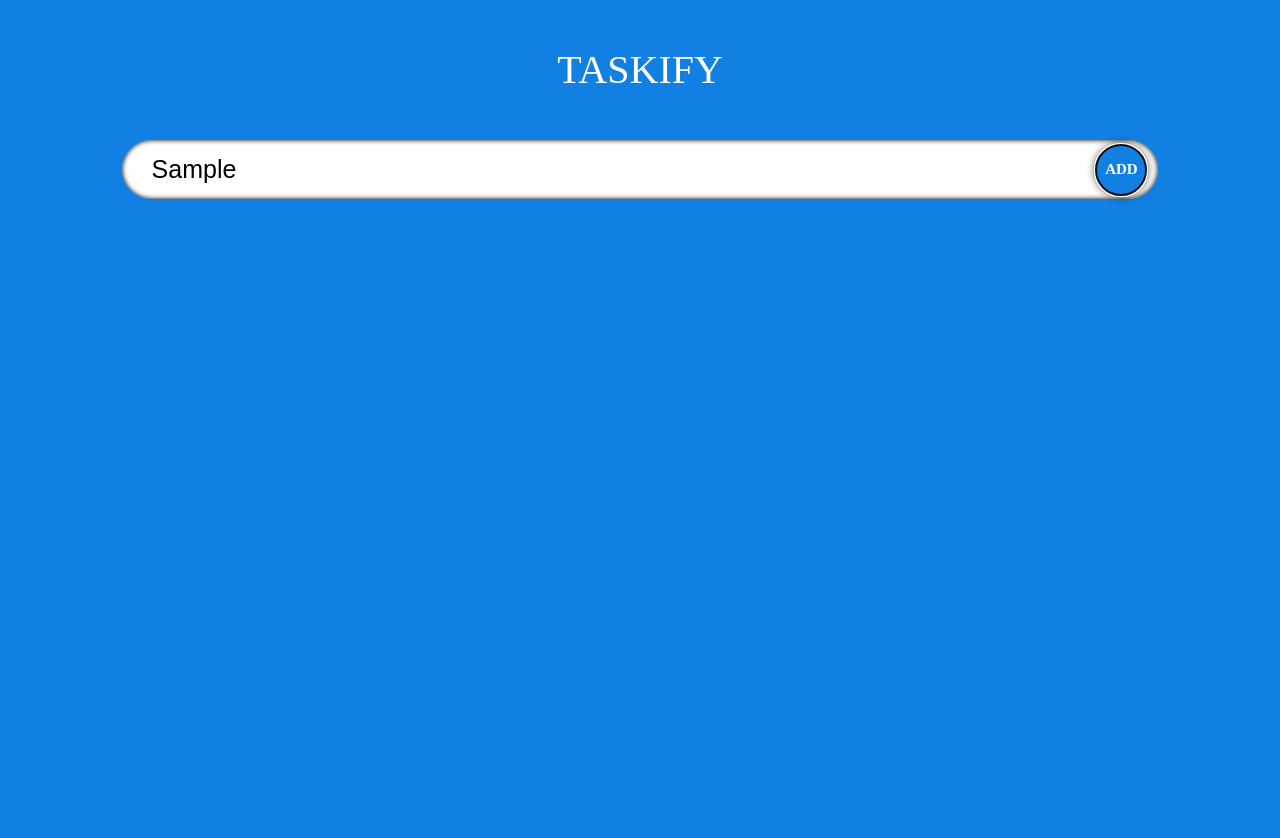
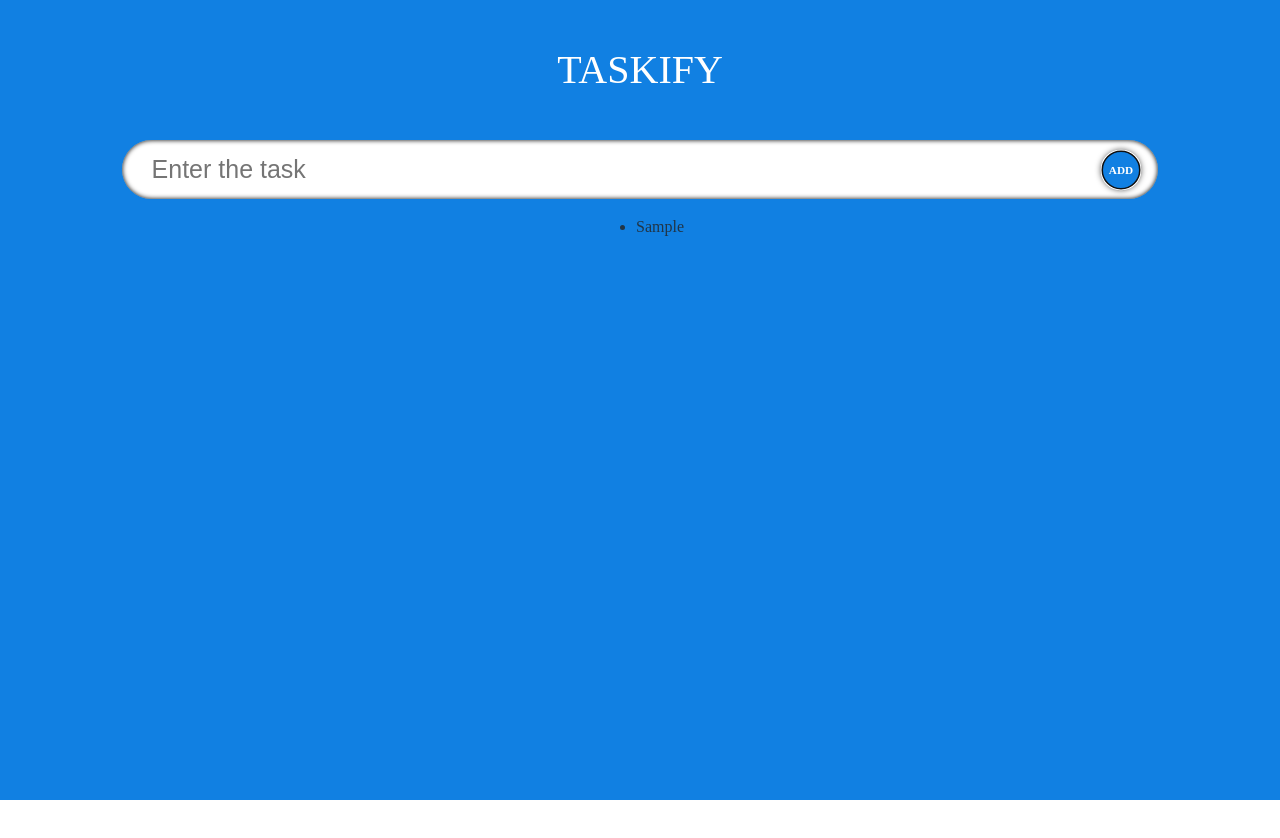
Before and after one commit to Himesh-Codes/FindVideoGame, a React (Vite) app in the folder taskify/: page / in a window 1280 px wide. Both pictures are taken after typing "Sample" into the empty fields and a click on the button "ADD". Shown: the top 838 px of the page. After the commit the page ends 800 px from the top, so only its background shows below. Built offline with nearby package versions, Linux system fonts and the light colour scheme; a web font is replaced by a local one.

Commit message:
React context usage instead of props driiling for tasks data

```diff
--- a/taskify/src/App.css
+++ b/taskify/src/App.css
@@ -1,4 +1,8 @@
 @import url('https://fonts.googleapis.com/css2?family=Neucha&display=swap');
+
+/* Using import to reduce CSS file load in browser, by including one CSS file in another, and use this css file reference in all components */
+@import url('./assets/css/field.css');
+@import url('./assets/css/taskList.css');
 
 .heading{
   font-family: 'Neucha', cursive;
@@ -12,7 +16,7 @@
 
 .App{
   width: 100vw;
-  height: 100vw;
+  height: 100vh;
   display: flex;
   flex-direction: column;
   align-items: center;
--- a/taskify/src/App.tsx
+++ b/taskify/src/App.tsx
@@ -1,24 +1,37 @@
 import { useState } from 'react';
 import './App.css'
 import InputField from './components/InputField';
-import { Task, TaskState } from './interfaces/task';
+import TaskList from './components/TaskList';
+import { Task, TaskState, TaskListProp} from './interfaces/task';
+import { ApplicationTaskContext } from './components/context/ApplicationContext';
 
 export default function App(): JSX.Element{
   const [task, setTask] = useState<string>("");
   const [tasks, pushStacks] = useState<Task[]>([]);
 
+  const addTasks = (event: React.FormEvent) => {
+    // prevent the page refresh
+    event.preventDefault();
+    if (task) {
+      pushStacks([...tasks, {id: `${Date.now().toString()}-${task}`,taskName:task}]);
+      // empty the input after add
+      setTask("");
+    }
+  };
+
+  console.log(tasks);
+
   let inputProps: TaskState = {task: task, setTask: setTask, addTasks: addTasks};
+  let tasksList: TaskListProp = {pushStacks};
 
   return (
     <div className="App">
         <span className="heading">Taskify</span>
-        <InputField {...inputProps}/>
+        <ApplicationTaskContext.Provider value={tasks}>
+          <InputField {...inputProps}/>
+          <TaskList {...tasksList}/>
+        </ApplicationTaskContext.Provider>
     </div>
   );
+
 }
-
-function addTasks(event: React.FormEvent<HTMLFormElement>) {
-  // prevent the page refresh
-  event.preventDefault();
-  console.log("Llalalalal");
-}
--- a/taskify/src/components/field.css
+++ b/taskify/src/assets/css/field.css
@@ -20,7 +20,8 @@
 }
 
 .inputField:focus{
-    box-shadow: 0 0 10px 1000px rgba(0, 0, 0, 0);
+    /* for make background darker on focus */
+    box-shadow: 0 0 10px 1000px #06488f88;
     outline: none;
 }
 
@@ -40,12 +41,15 @@
     transition: 0.2s all;
     box-shadow: 0 0 10px black;
     text-align: center;
+    scale: 0.75;
 }
 .addTaskBtn:hover{
     background-color: rgb(18, 111, 193);
+    scale: 1;
 }
 
 .addTaskBtn:active{
     transform: scale(0.8);
     box-shadow: 0 0 5px black;
+    scale: 1;
 }
--- /dev/null
+++ b/taskify/src/assets/css/taskList.css
@@ -0,0 +1,6 @@
+.taskList{
+    display: flex;
+    justify-content: space-evenly;
+    width: 75vw;
+    flex-wrap: wrap;
+}
--- a/taskify/src/components/InputField.tsx
+++ b/taskify/src/components/InputField.tsx
@@ -1,17 +1,25 @@
+import {useRef } from "react";
 import { TaskState } from "../interfaces/task";
-import "./field.css";
+import "../App.css";
 
-export default function InputField(inputProps: TaskState): JSX.Element{
+export default function InputField(inputProps: TaskState): React.JSX.Element{
+    const inputFieldActive = useRef<HTMLInputElement>(null);
+
     return(
         <div className="formContainer">
-            <form className="addTask" onSubmit={(event)=>inputProps.addTasks(event)}>
-                <input type="text" placeholder="Enter the task" value={inputProps.task} onChange={(event)=> InputOnchange(event, inputProps.setTask)} className="inputField"/>
+            <form className="addTask" onSubmit={(event)=> HandleSubmit(inputProps, event, inputFieldActive)}>
+                <input ref={inputFieldActive} type="text" placeholder="Enter the task" value={inputProps.task} onChange={(event)=> InputOnchange(event, inputProps.setTask)} className="inputField"/>
                 <button className="addTaskBtn" type="submit">ADD</button>
             </form>
         </div>
     );
 }
 
+function HandleSubmit(inputProps: TaskState, event: React.FormEvent, inputFieldActive: React.RefObject<HTMLInputElement>){
+    inputProps.addTasks(event);
+    inputFieldActive.current?.blur();
+}
+
 function InputOnchange(event: React.ChangeEvent<HTMLInputElement>, setTask: React.Dispatch<React.SetStateAction<string>>){
     setTask(event.target.value)
 }
--- /dev/null
+++ b/taskify/src/components/TaskList.tsx
@@ -0,0 +1,17 @@
+import { useContext } from "react";
+import "../App.css";
+import { Task, TaskListProp } from "../interfaces/task";
+import { ApplicationTaskContext, useTaskContext } from "./context/ApplicationContext";
+
+export default function TaskList(tasksList: TaskListProp) : React.JSX.Element{
+    // custom hook for check the context
+    const tasks: Task[] = useTaskContext();
+    const tasksListDom: JSX.Element[] = tasks.map(task => <li key={task.id}>{task.taskName}</li>);
+
+    return(
+        <ul className="taskList">
+            {tasksListDom}
+        </ul>
+    );
+
+}
--- /dev/null
+++ b/taskify/src/components/context/ApplicationContext.ts
@@ -0,0 +1,13 @@
+import { createContext, useContext } from "react";
+import { Task } from "../../interfaces/task";
+
+export const ApplicationTaskContext = createContext<Task[] | undefined>(undefined);
+
+export function useTaskContext(){
+    const tasks: Task[] | undefined = useContext(ApplicationTaskContext);
+    if(tasks === undefined){
+        throw new Error("UseTaskContext need to be used with initiliaze a value in context wrapper provider.");
+    }
+
+    return tasks;
+}
```
Also changed, not shown: taskify/src/interfaces/task.ts (+7 -2 lines), 1 other file (tests, documents, lock files or other folders).
